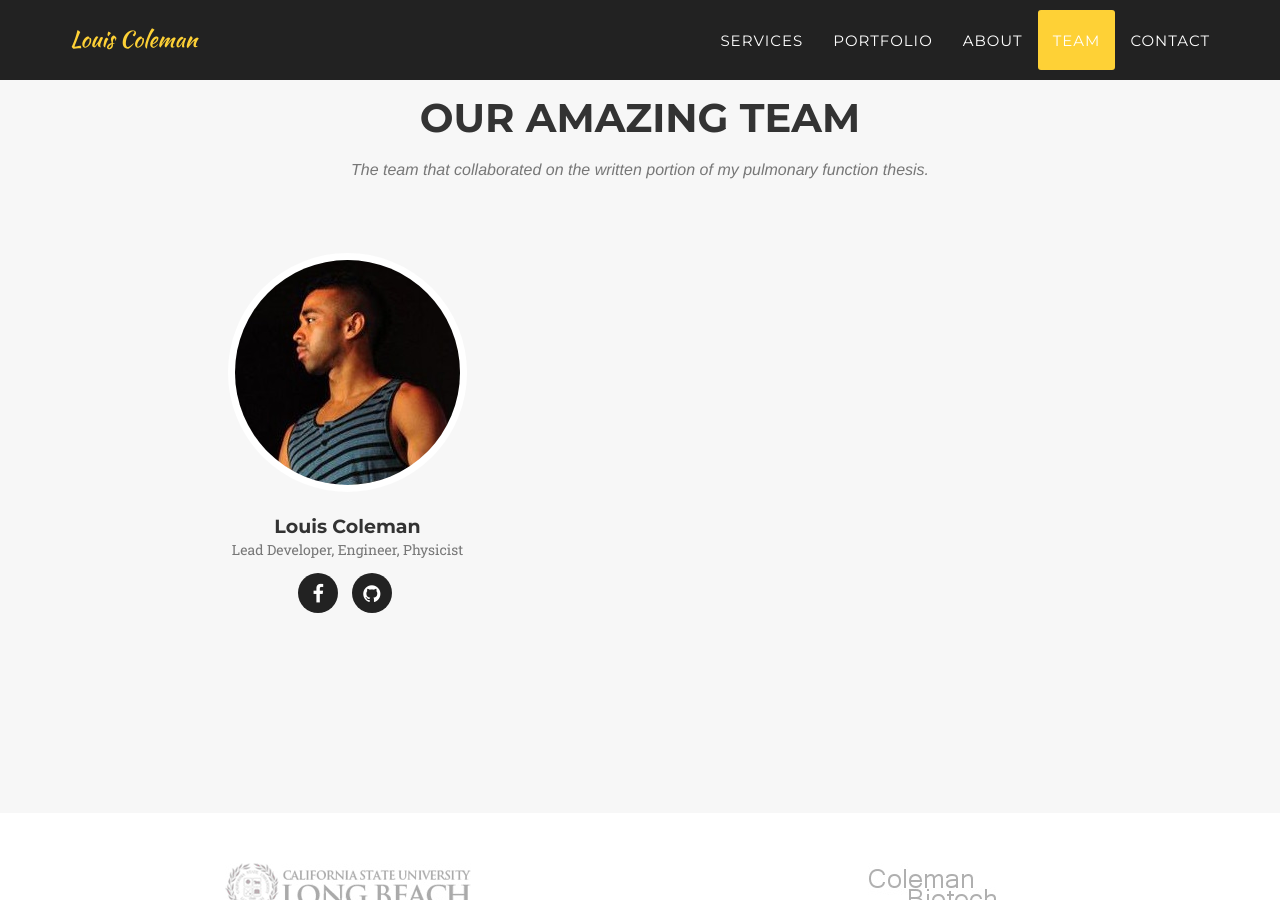
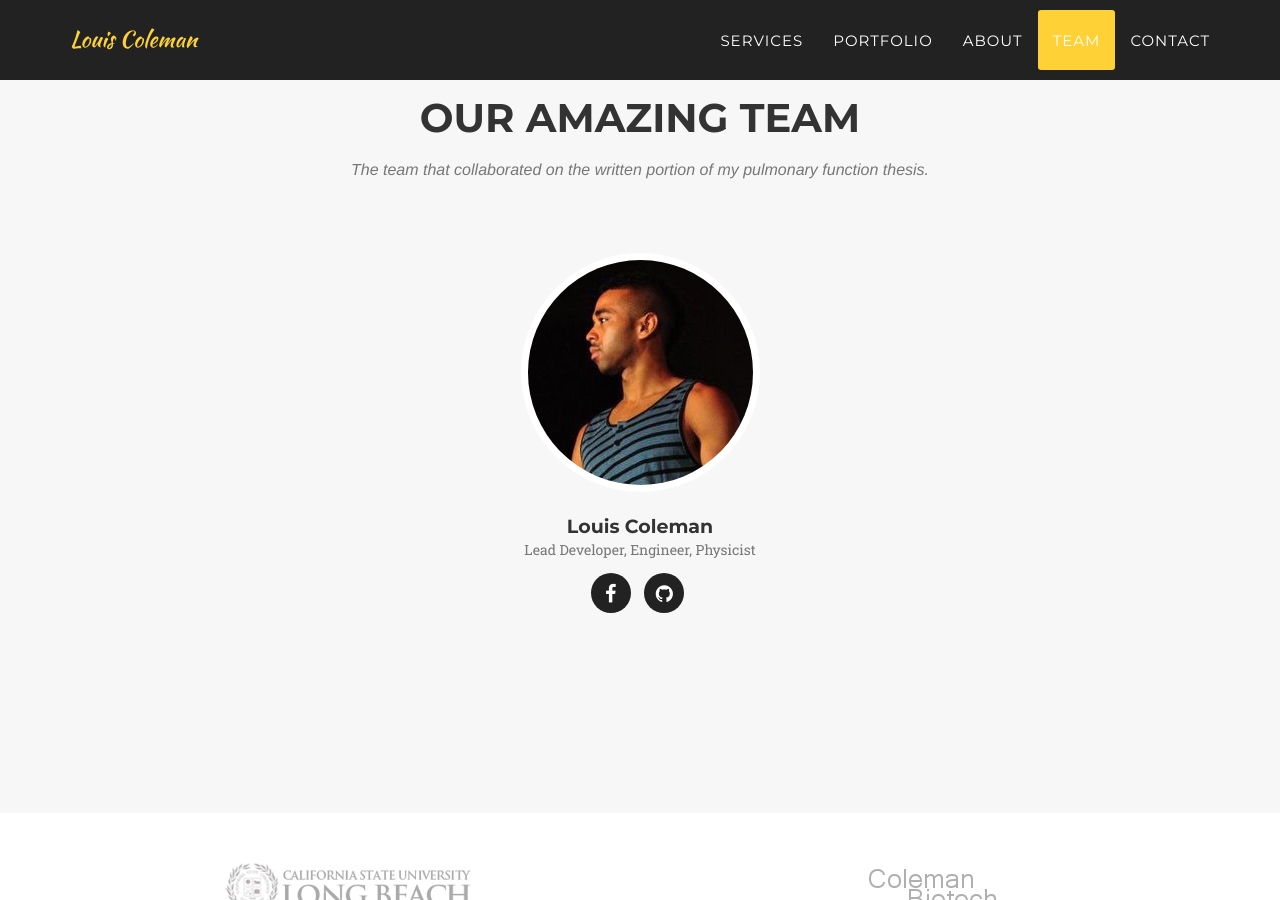
Before and after one commit to LouisDColeman/LouisDColeman.github.io, a Jekyll site: the page built from index.html, in a window 1280 px wide and 900 px high, scrolled down 5394 px. Built offline with Jekyll 4.4.1, drawn with Linux system fonts in a browser that asks for light colours; some web fonts are replaced.

Commit message:
Changed grid position and size of team to encompass just 1 member

```diff
--- a/_includes/team.html
+++ b/_includes/team.html
@@ -9,7 +9,7 @@
             </div>
             <div class="row">
                 {% for member in site.people %}
-                <div class="col-sm-6">
+                <div class="col-sm-12">
                     <div class="team-member">
                         <img src="img/team/{{ member.pic }}.jpg" class="img-responsive img-circle" alt="">
                         <h4>{{ member.name }}</h4>
```
